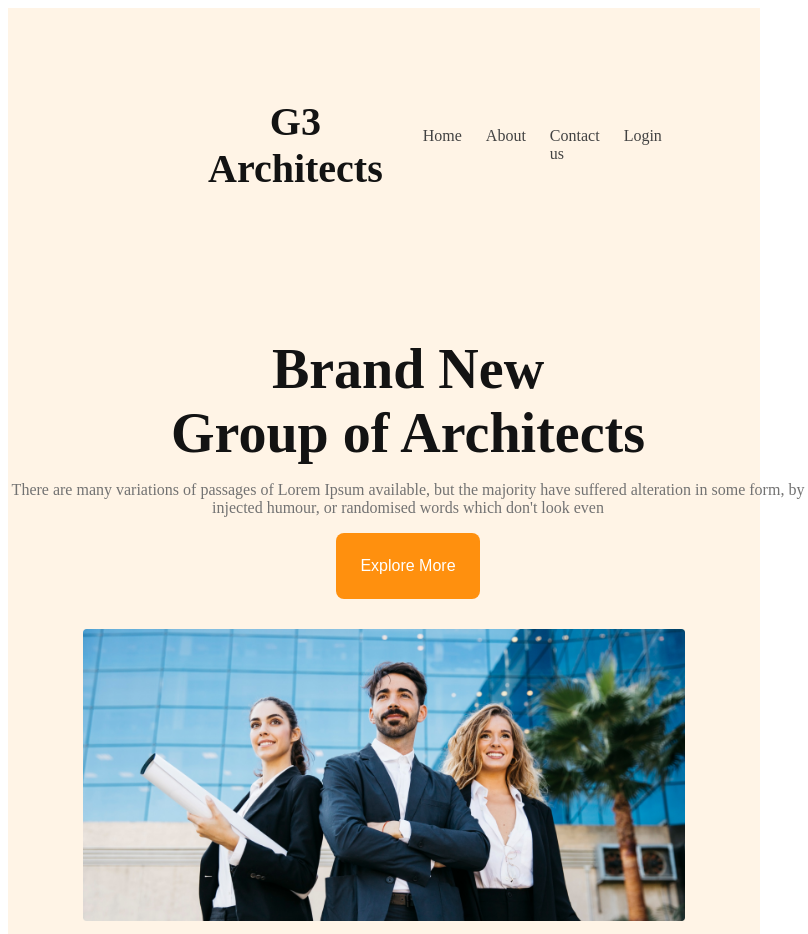
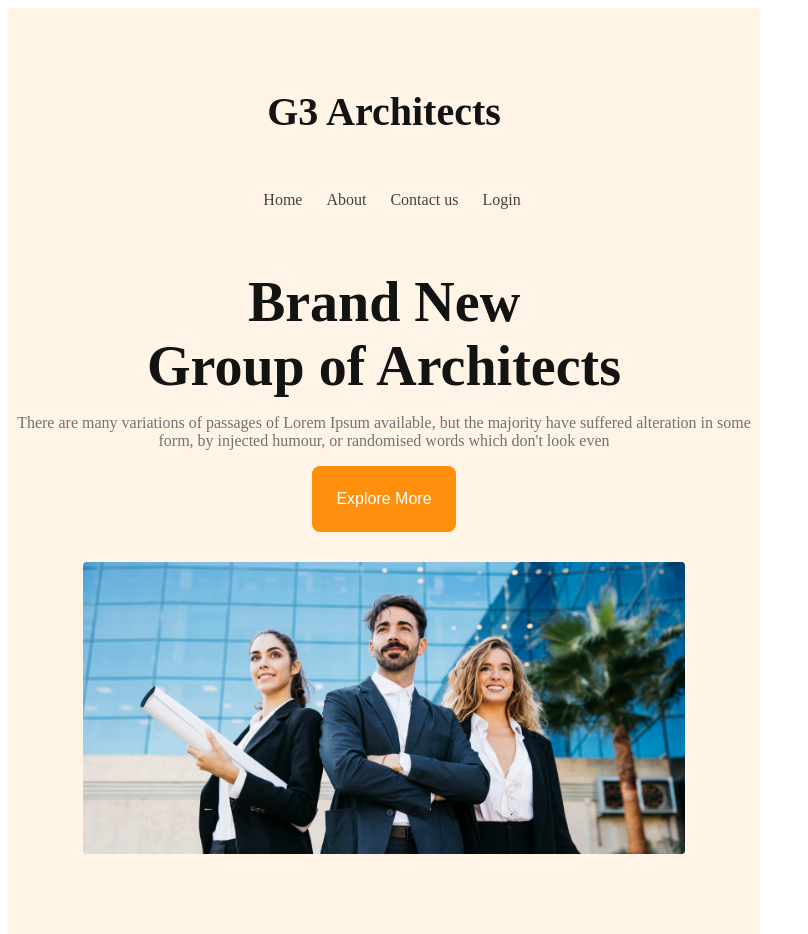
Before and after one commit to tanjib10/G3-Architects, a plain HTML site: page index.html in a window 768 px wide. Shown: the top 934 px of the page, 808 px wide, since content can reach past the window. Drawn offline with Linux system fonts and the light colour scheme.

Commit message:
header fully completed with responsive

```diff
--- a/styles/architect.css
+++ b/styles/architect.css
@@ -58,6 +58,7 @@ nav ul li a {
   font-weight: 700;
 }
 .banner-desc {
+  width: 100%;
   color: #727272;
   text-align: center;
   font-size: 1rem;
@@ -79,3 +80,12 @@ nav ul li a {
     width: 80%;
   }
 }
+@media screen and (min-width: 576px) and (max-width: 960px) {
+  nav {
+    flex-direction: column;
+    padding: 40px;
+  }
+  .banner-content {
+    width: 100%;
+  }
+}
```
